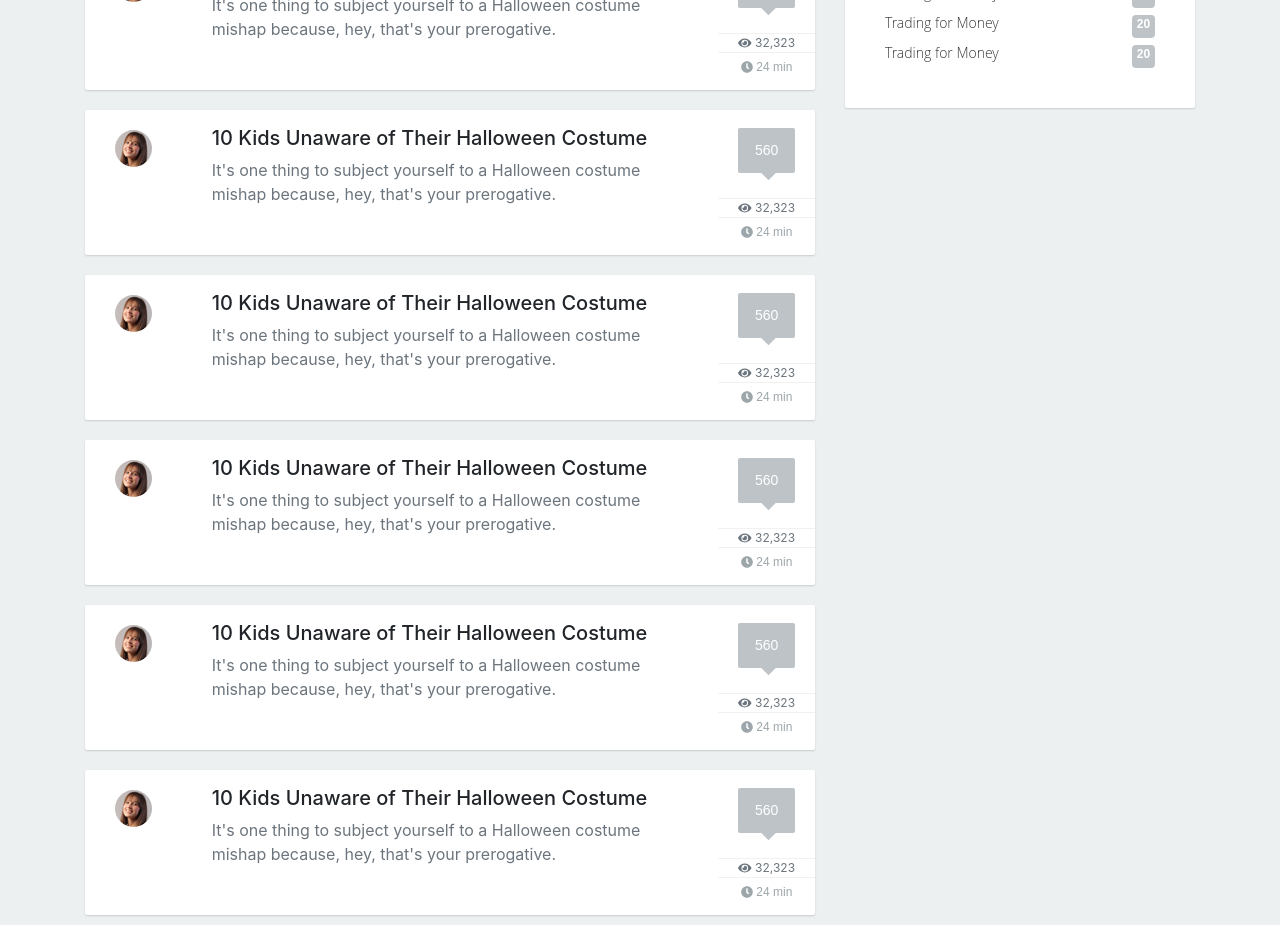
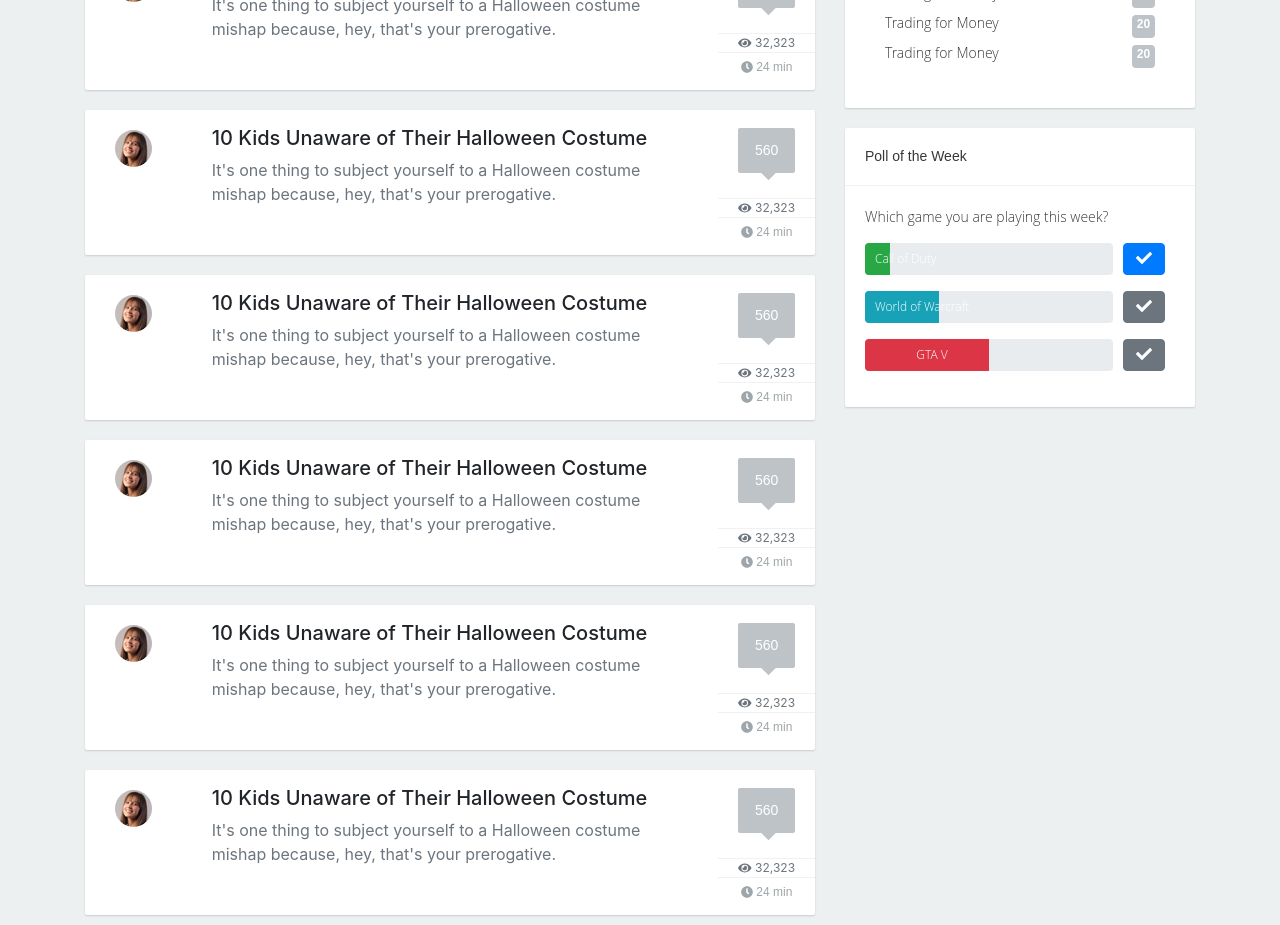
Before and after one commit to toshetoo/friendly-fisherman-client, a React (Create React App) app: page / in a window 1280 px wide. Shown: the part 980-1905 px from the top of the page. Built offline with nearby package versions, Linux system fonts and the light colour scheme.

Commit message:
Implement polls

```diff
--- a/src/App.css
+++ b/src/App.css
@@ -1,3 +1,7 @@
 .App {
   background-color: #ecf0f1;
 }
+
+.cursor-pointer {
+  cursor: pointer;
+}
--- /dev/null
+++ b/src/components/content/polls/Poll.jsx
@@ -0,0 +1,33 @@
+import React from 'react';
+import { Progress, Button } from 'reactstrap';
+import './Poll.scss';
+import { FontAwesomeIcon } from '@fortawesome/react-fontawesome';
+import { faCheck } from '@fortawesome/free-solid-svg-icons';
+
+export class Poll extends React.Component {
+
+
+    render() {
+        return (
+            <div className="poll-holder">
+                <h3>Poll of the Week</h3>
+                <div className="divider"></div>
+
+                <div className="responses">
+                    <p>Which game you are playing this week?</p>
+                    <div className="answer">
+                        <Progress color='success' value={10}> Call of Duty </Progress> <Button color="primary"><FontAwesomeIcon icon={faCheck} /></Button>
+                    </div>
+
+                    <div className="answer">
+                        <Progress value={30} color='info'> World of Warcraft </Progress> <Button color="secondary"><FontAwesomeIcon icon={faCheck} /></Button>
+                    </div>
+
+                    <div className="answer">
+                        <Progress value={50} color='danger'> GTA V </Progress> <Button color="secondary"><FontAwesomeIcon icon={faCheck} /></Button>
+                    </div>
+                </div>
+            </div>
+        );
+    }
+}
--- /dev/null
+++ b/src/components/content/polls/Poll.scss
@@ -0,0 +1,51 @@
+.poll-holder {
+    background-color: #ffffff;
+    border-radius: 2px;
+    box-shadow: 0 1px 2px #c9cccd;
+    margin-bottom: 20px;
+    display: flex;
+    flex-direction: column;
+
+    .divider {
+        height: 1px;
+        line-height: 1px;
+        border-bottom: solid 1px #f1f1f1;
+    }
+
+    h3 {
+        color: #363838;
+        font-size: 14px;
+        font-family: 'Open Sans Bold', sans-serif;
+        margin: 0;
+        padding: 20px;
+    }
+}
+
+.responses {
+    font-size: 14px;
+    color: #363838;
+    font-family: 'Open Sans Light', sans-serif;
+    padding: 20px;
+}
+
+.answer {
+    margin-bottom: 1rem;
+    display: flex;
+
+    .progress {
+        width: 80%;
+        height: 2rem;
+        display: inline-block;
+        margin-right: 10px;
+
+        .progress-bar {
+            height: 100%;
+            padding-left: 10px;
+        }
+    }
+
+    .btn {
+        height: 2rem;
+        display: flex;
+    }
+}
--- a/src/components/layout/footer/Footer.jsx
+++ b/src/components/layout/footer/Footer.jsx
@@ -19,12 +19,12 @@ export class Footer extends React.Component {
                         </div>
                         <div className="col-6">
                         <ul className="socialicons d-flex text-muted">
-                                <li><FontAwesomeIcon icon={faFacebookSquare}/></li>
-                                <li><FontAwesomeIcon icon={faTwitter}/></li>
-                                <li><FontAwesomeIcon icon={faGooglePlus}/></li>
-                                <li><FontAwesomeIcon icon={faDribbble}/></li>
-                                <li><FontAwesomeIcon icon={faCloud}/></li>
-                                <li><FontAwesomeIcon icon={faRss}/></li>
+                                <li className="cursor-pointer"><FontAwesomeIcon icon={faFacebookSquare}/></li>
+                                <li className="cursor-pointer"><FontAwesomeIcon icon={faTwitter}/></li>
+                                <li className="cursor-pointer"><FontAwesomeIcon icon={faGooglePlus}/></li>
+                                <li className="cursor-pointer"><FontAwesomeIcon icon={faDribbble}/></li>
+                                <li className="cursor-pointer"><FontAwesomeIcon icon={faCloud}/></li>
+                                <li className="cursor-pointer"><FontAwesomeIcon icon={faRss}/></li>
                             </ul>
                         </div>
                     </div>
--- a/src/components/layout/main/Main.jsx
+++ b/src/components/layout/main/Main.jsx
@@ -1,6 +1,7 @@
 import React from 'react';
 import { PostsHolder } from '../../content/posts/list/PostsHolder';
 import { CategoriesList } from './../../content/categories/list/CategoriesList';
+import { Poll } from './../../content/polls/Poll';
 
 export class Main extends React.Component {
 
@@ -13,6 +14,7 @@ export class Main extends React.Component {
                     </div>
                     <div className="col-4">
                         <CategoriesList />
+                        <Poll />
                     </div>
                 </div>
             </div>
```
